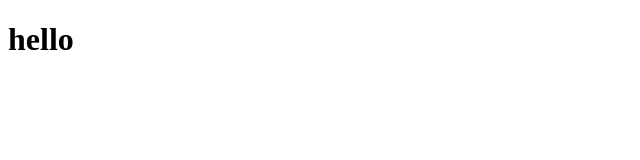
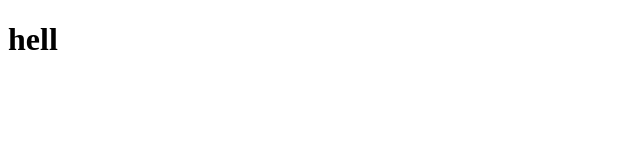
Before and after one commit to KenanAljaber/demo-test, a plain HTML site: page index.html in a window 1280 px wide. Shown: the full height of the page, 0-640 px from the left. Drawn offline with Linux system fonts and the light colour scheme.

Commit message:
second commit

```diff
--- a/index.html
+++ b/index.html
@@ -8,7 +8,7 @@
 <body>
 
 
-    <h1>hello</h1>
+    <h1>hell</h1>
 
 </body>
 </html>
```
